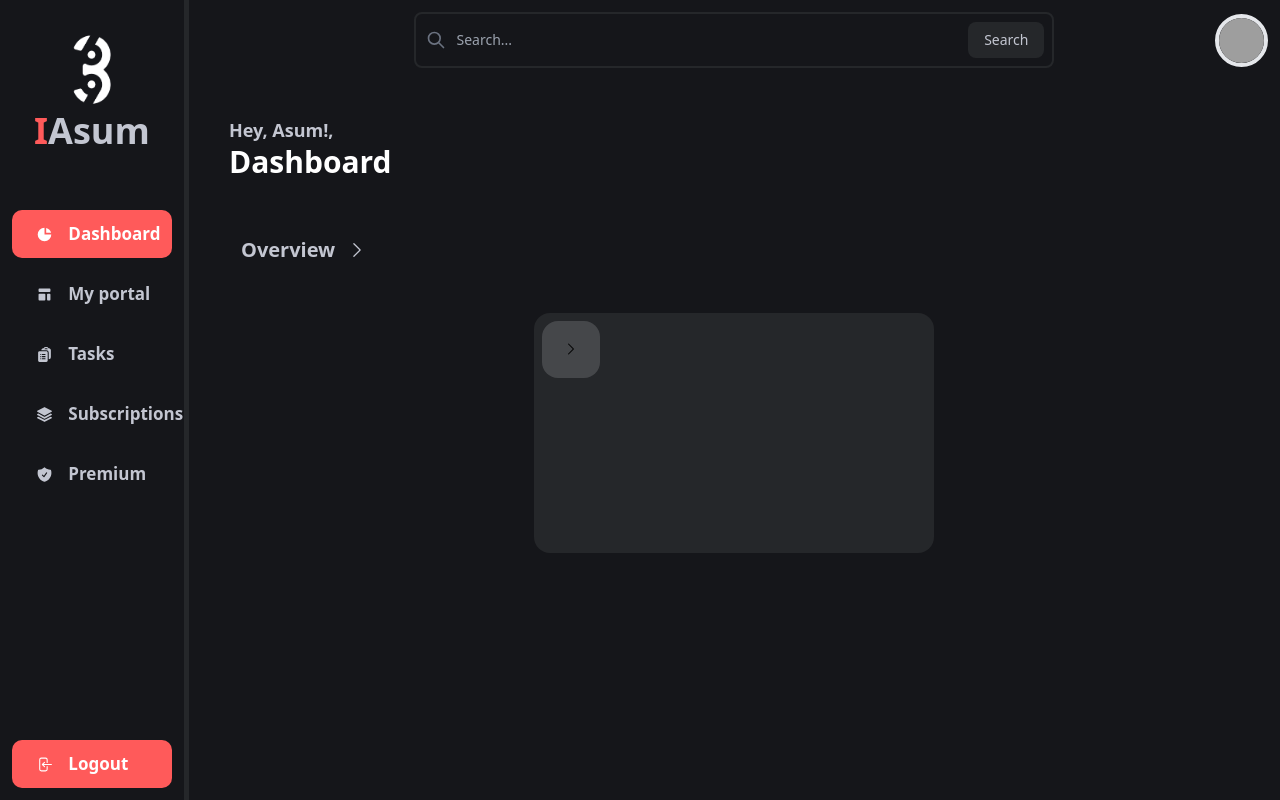
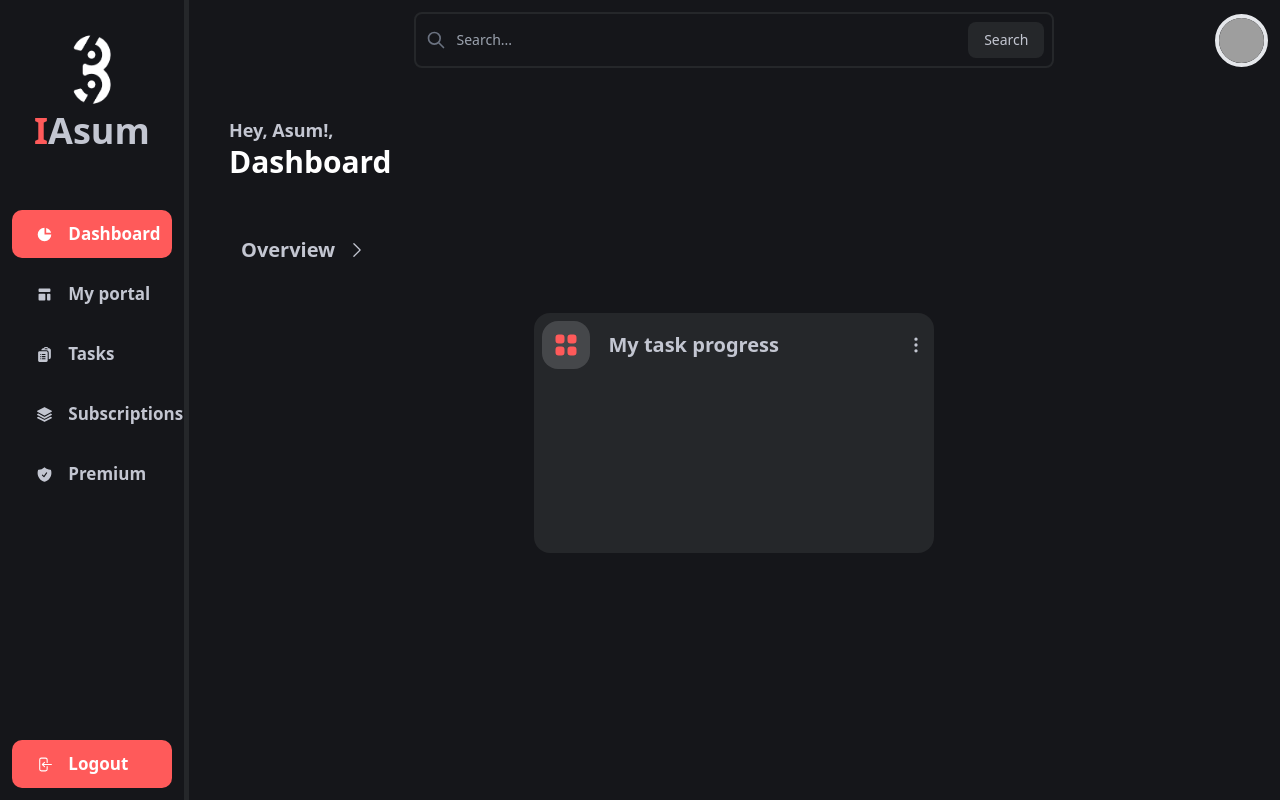
Before and after one commit to AsumVictor/AiAsumUsub2sub, a React (Vite) app in the folder client/: page /dashboard in a window 1280 px wide. Built offline with nearby package versions, Linux system fonts and the light colour scheme; grey boxes are pictures that could not be loaded.

Commit message:
Add card to show user progress

```diff
--- a/client/src/pages/dashboard.jsx
+++ b/client/src/pages/dashboard.jsx
@@ -1,6 +1,6 @@
 import React from "react";
 import { HiChevronRight } from "react-icons/hi2";
-
+import { HiViewGrid , HiOutlineDotsVertical} from "react-icons/hi"
 function Dashboard() {
   return (
     <div className="w-full py-2 mt-10 px-3 md:px-10 pb-20">
@@ -16,9 +16,16 @@ function Dashboard() {
 <div className="w-full  py-2 mt-10 flex justify-center gap-5 flex-wrap">
 
 <div className="w-[20rem] h-[15rem] md:w-[25rem] rounded-2xl bg-darkSecondary">
-  <div className="w-full py-2 grid grid-cols-12 px-2">
-     <div className="h-[3.6rem] w-[3.6rem] bg-darkTertiary rounded-2xl flex justify-center items-center">
-     <HiChevronRight />
+  <div className="w-full py-2 grid grid-cols-12 px-2 gap-3">
+     <div className="h-[3rem] w-[3rem] bg-darkTertiary rounded-2xl flex justify-center items-center text-3xl text-pinkPrimary col-span-2">
+     <HiViewGrid />
+     </div>
+     <div className=" rounded-2xl flex justify-start items-center text-[20px] text-darkTextPrimary col-span-9 font-semibold">
+     My task progress
+     </div>
+
+     <div className="rounded-2xl flex justify-center items-center text-[20px] text-darkTextPrimary col-span-1">
+     <HiOutlineDotsVertical />
      </div>
   </div>
 </div>
```
